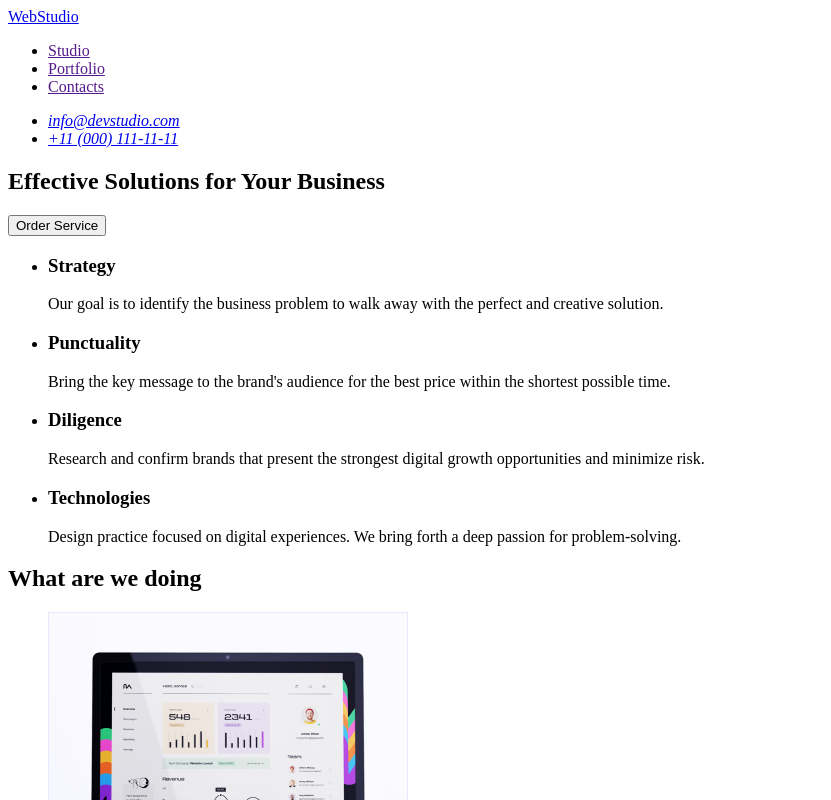
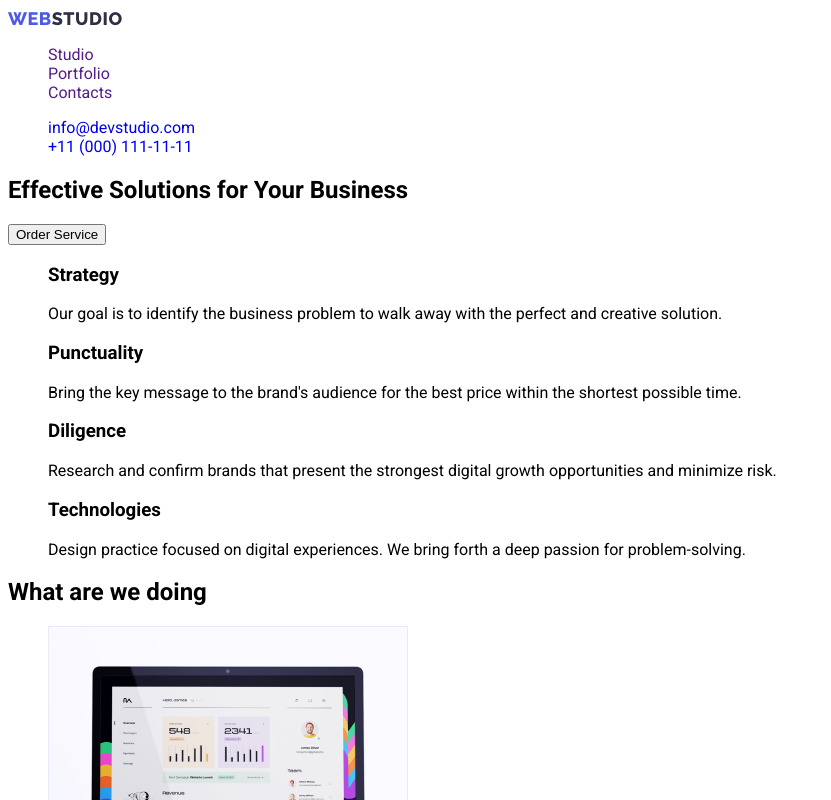
Before and after one commit to OlenaAAAA/goit-markup-hw-02, a plain HTML site: page index.html in a window 1280 px wide. Shown: the top 800 px of the page, without its empty margins (0-831 px from the left). Drawn offline with Linux system fonts and the light colour scheme.

Commit message:
second commit

```diff
--- a/css/styles.css
+++ b/css/styles.css
@@ -0,0 +1,44 @@
+ul,
+ol {
+  list-style: none;
+}
+.link {
+  text-decoration: none;
+}
+
+button {
+  cursor: pointer;
+}
+body {
+  font-family: roboto, sans-serif;
+  font-style: normal;
+}
+
+:root {
+  --accent-color: #2e2f42;
+  --color: #4d5ae5;
+}
+.logo-web {
+  color: var(--color);
+  width: 44px;
+  height: 21px;
+  font-family: 'Raleway', sans-serif;
+  font-weight: 800;
+  font-size: 18px;
+  line-height: 21px;
+  letter-spacing: 0.03em;
+  text-transform: uppercase;
+}
+.logo-studio {
+  color: var(--accent-color);
+  font-family: 'Raleway', sans-serif;
+  font-weight: 800;
+  font-size: 18px;
+  line-height: 21px;
+  letter-spacing: 0.03em;
+  text-transform: uppercase;
+}
+.contact-tel,
+.mail {
+  font-style: normal;
+}
--- a/index.html
+++ b/index.html
@@ -5,30 +5,38 @@
     <meta http-equiv="X-UA-Compatible" content="IE=edge" />
     <meta name="viewport" content="width=device-width, initial-scale=1.0" />
     <link rel="stylesheet" href="./css/styles.css" />
+    <link rel="preconnect" href="https://fonts.googleapis.com" />
+    <link rel="preconnect" href="https://fonts.gstatic.com" crossorigin />
     <title>Document</title>
+    <link
+      href="https://fonts.googleapis.com/css2?family=Raleway:wght@800&family=Roboto:wght@400;500;700;900&display=swap"
+      rel="stylesheet"
+    />
   </head>
   <body>
-    <header>
-      <nav>
-        <a href="./index.html">WebStudio</a>
+    <!-- HEADER -->
+    <header class="page-header">
+      <nav class="page-nav">
+        <a class="link" href="./index.html"><span class="logo-web">web</span><span class="logo-studio">studio</span></a>
 
-        <ul>
-          <li><a href="">Studio</a></li>
-          <li><a href="">Portfolio</a></li>
-          <li><a href="">Contacts</a></li>
+        <ul class="menu list">
+          <li><a href="" class="link menu-item">Studio</a></li>
+          <li><a href="" class="menu-item link">Portfolio</a></li>
+          <li><a href="" class="menu-item link">Contacts</a></li>
         </ul>
       </nav>
       <address>
         <ul>
-          <li><a href="mailto:info@devstudio.com">info@devstudio.com</a></li>
-          <li><a href="tel:+110001111111">+11 (000) 111-11-11</a></li>
+          <li><a class="mail link" href="mailto:info@devstudio.com">info@devstudio.com</a></li>
+          <li><a class="contact-tel link" href="tel:+110001111111">+11 (000) 111-11-11</a></li>
         </ul>
       </address>
     </header>
     <main>
+      <!-- HERO -->
       <section>
         <h1>Effective Solutions for Your Business</h1>
-        <button type="button">Order Service</button>
+        <button class="modal-open-btn type="button">Order Service</button>
       </section>
 
       <section>
```
